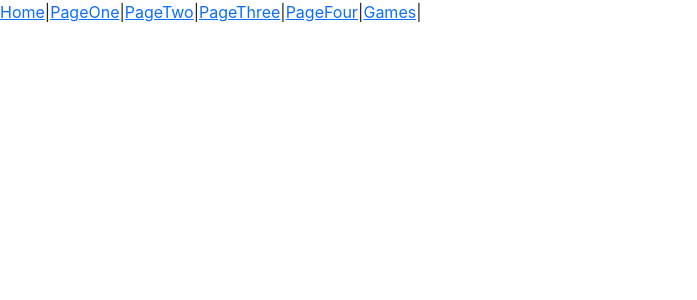
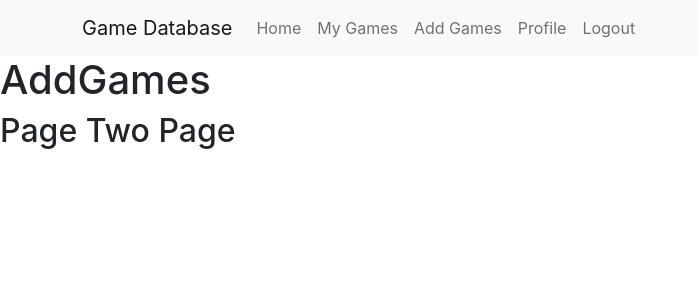
Before and after one commit to glenmoe85/GameRepository, a React (Create React App) app: page /AddGames in a window 1280 px wide. Shown: the top 300 px of the page, without its empty margins (0-697 px from the left). Built offline with nearby package versions, Linux system fonts and the light colour scheme.

Commit message:
Added bootstrap

```diff
--- a/package.json
+++ b/package.json
@@ -7,9 +7,12 @@
     "@testing-library/react": "^11.2.7",
     "@testing-library/user-event": "^12.8.3",
     "axios": "^0.26.0",
+    "bootstrap": "^5.1.3",
     "react": "^17.0.2",
+    "react-bootstrap": "^2.2.3",
     "react-dom": "^17.0.2",
     "react-scripts": "5.0.0",
+    "sass": "^1.50.0",
     "web-vitals": "^0.2.4",
     "workbox-background-sync": "^5.1.4",
     "workbox-broadcast-update": "^5.1.4",
--- a/src/App.js
+++ b/src/App.js
@@ -1,37 +1,33 @@
 import React from 'react';
 import './App.css';
 import {BrowserRouter as Router, Switch, Route, Link} from 'react-router-dom'
-import Navbar from './components/Navbar'
-import Games from './components/Games'
+import MyNavbar from './components/MyNavbar'
 import Home from './views/Home'
-import PageOne from './views/PageOne'
-import PageTwo from './views/PageTwo'
-import PageThree from './views/PageThree'
-import PageFour from './views/PageFour'
+import MyGames from './views/MyGames'
+import AddGames from './views/AddGames'
+import Profile from './views/Profile'
+import Logout from './views/Logout'
 
 function App() {
   return (
     <Router>
       <div>
-        <Navbar />
+        <MyNavbar />
         <Switch>
           <Route exact path="/">
             <Home />
           </Route>
-          <Route exact path="/PageOne">
-            <PageOne />
+          <Route exact path="/MyGames">
+            <MyGames />
           </Route>
-          <Route exact path="/PageTwo">
-            <PageTwo />
+          <Route exact path="/AddGames">
+            <AddGames />
           </Route>
-          <Route exact path="/PageThree">
-            <PageThree />
+          <Route exact path="/Profile">
+            <Profile />
           </Route>
-          <Route exact path="/PageFour">
-            <PageFour />
-          </Route>
-          <Route exact path="/Games">
-            <Games />
+          <Route exact path="/Logout">
+            <Logout />
           </Route>
         </Switch>
       </div>
--- /dev/null
+++ b/src/components/MyNavbar.js
@@ -0,0 +1,44 @@
+import React from 'react'
+import {Link} from 'react-router-dom'
+import Navbar from 'react-bootstrap/Navbar';
+import Container from 'react-bootstrap/Container';
+import Nav from 'react-bootstrap/Nav';
+
+
+
+
+function MyNavbar() {
+    return (
+		<Navbar bg="light" expand="lg">
+			<Container>
+				<Navbar.Brand href="/">Game Database</Navbar.Brand>
+				<Navbar.Toggle aria-controls="basic-navbar-nav" />
+				<Navbar.Collapse id="basic-navbar-nav">
+				<Nav className="me-auto">
+					<Nav.Link href="/">Home</Nav.Link>
+					<Nav.Link href="/MyGames">My Games</Nav.Link>
+					<Nav.Link href="/AddGames">Add Games</Nav.Link>
+					<Nav.Link href="/Profile">Profile</Nav.Link>
+					<Nav.Link href="/Logout">Logout</Nav.Link>
+				</Nav>
+				</Navbar.Collapse>
+			</Container>
+		</Navbar>
+	)
+}
+
+// function Navbar() {
+// 	return (
+// 		<div>
+// 			<nav>
+// 				<Link to="/">Home</Link>|
+// 				<Link to="/MyGames">My Games</Link>|
+// 				<Link to="/AddGames">Add Games</Link>|
+// 				<Link to="/Profile">Profile</Link>|
+// 				<Link to="/Logout">Logout</Link>
+// 			</nav>
+// 		</div>
+// 	)
+// }
+
+export default MyNavbar;
--- a/src/components/Navbar.js
+++ /dev/null
@@ -1,19 +0,0 @@
-import React from 'react'
-import {Link} from 'react-router-dom'
-
-function Navbar() {
-	return (
-		<div>
-			<nav>
-				<Link to="/">Home</Link>|
-				<Link to="/PageOne">PageOne</Link>|
-				<Link to="/PageTwo">PageTwo</Link>|
-				<Link to="/PageThree">PageThree</Link>|
-				<Link to="/PageFour">PageFour</Link>|
-				<Link to="/Games">Games</Link>|
-			</nav>
-		</div>
-	)
-}
-
-export default Navbar
--- a/src/index.js
+++ b/src/index.js
@@ -1,7 +1,8 @@
 import React from 'react';
 import ReactDOM from 'react-dom';
+import 'bootstrap/dist/css/bootstrap.css';
 import './index.css';
-import App from './App';
+import App from './App.js';
 import * as serviceWorkerRegistration from './serviceWorkerRegistration';
 import reportWebVitals from './reportWebVitals';
 
--- a/src/views/PageOne.js
+++ b/src/views/AddGames.js
@@ -1,13 +1,13 @@
 import React from 'react';
 import Header from '../components/Header'
 
-function PageOne() {
+function AddGames() {
 	return (
 		<div>
-			<Header header="PageOne" />
-				<h2>Page One Page</h2>
+			<Header header="AddGames" />
+				<h2>Page Two Page</h2>
 		</div>
 	)
 }
 
-export default PageOne;
+export default AddGames;
--- /dev/null
+++ b/src/views/Logout.js
@@ -0,0 +1,13 @@
+import React from 'react';
+import Header from '../components/Header'
+
+function Logout() {
+	return (
+		<div>
+			<Header header="Logout" />
+				<h2>Logout Page, redirect?</h2>
+		</div>
+	)
+}
+
+export default Logout;
--- /dev/null
+++ b/src/views/MyGames.js
@@ -0,0 +1,15 @@
+import React from 'react';
+import Header from '../components/Header'
+import Button from 'react-bootstrap/Button'
+
+function MyGames() {
+	return (
+		<div>
+			<Header header="MyGames" />
+				<h2>Page One Page</h2>
+				<Button className="success">Bootstrap check</Button>
+		</div>
+	)
+}
+
+export default MyGames;
--- a/src/views/PageFour.js
+++ /dev/null
@@ -1,13 +0,0 @@
-import React from 'react';
-import Header from '../components/Header'
-
-function PageFour() {
-	return (
-		<div>
-			<Header header="PageFour" />
-				<h2>Page Four Page</h2>
-		</div>
-	)
-}
-
-export default PageFour;
--- a/src/views/PageThree.js
+++ /dev/null
@@ -1,13 +0,0 @@
-import React from 'react';
-import Header from '../components/Header'
-
-function PageThree() {
-	return (
-		<div>
-			<Header header="PageThree" />
-				<h2>Page Three Page</h2>
-		</div>
-	)
-}
-
-export default PageThree;
--- a/src/views/PageTwo.js
+++ b/src/views/Profile.js
@@ -1,13 +1,13 @@
 import React from 'react';
 import Header from '../components/Header'
 
-function PageTwo() {
+function Profile() {
 	return (
 		<div>
-			<Header header="PageTwo" />
-				<h2>Page Two Page</h2>
+			<Header header="Profile" />
+				<h2>Profile Page</h2>
 		</div>
 	)
 }
 
-export default PageTwo;
+export default Profile;
```
Also changed, not shown: 1 other file (tests, documents, lock files or other folders).
